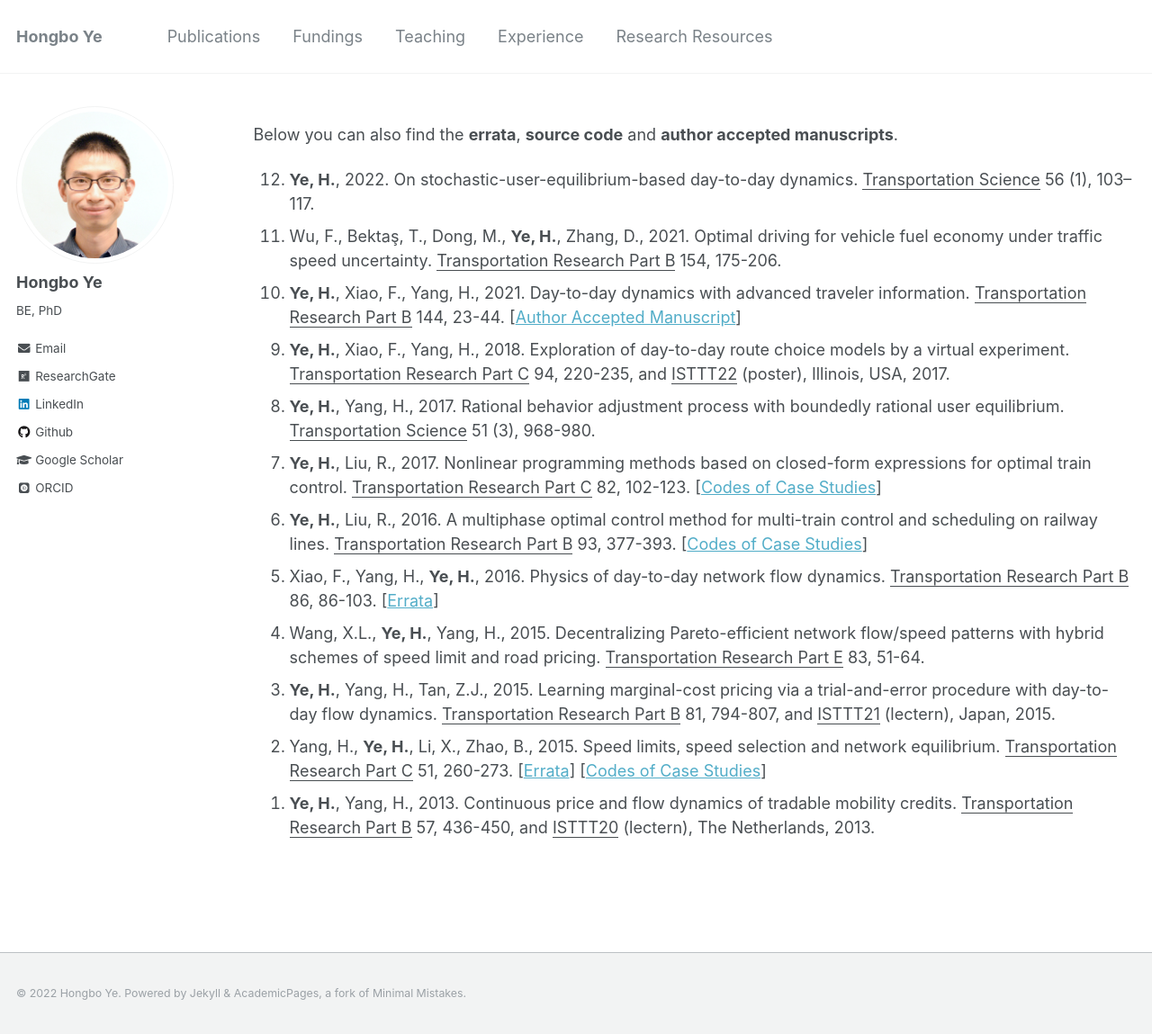
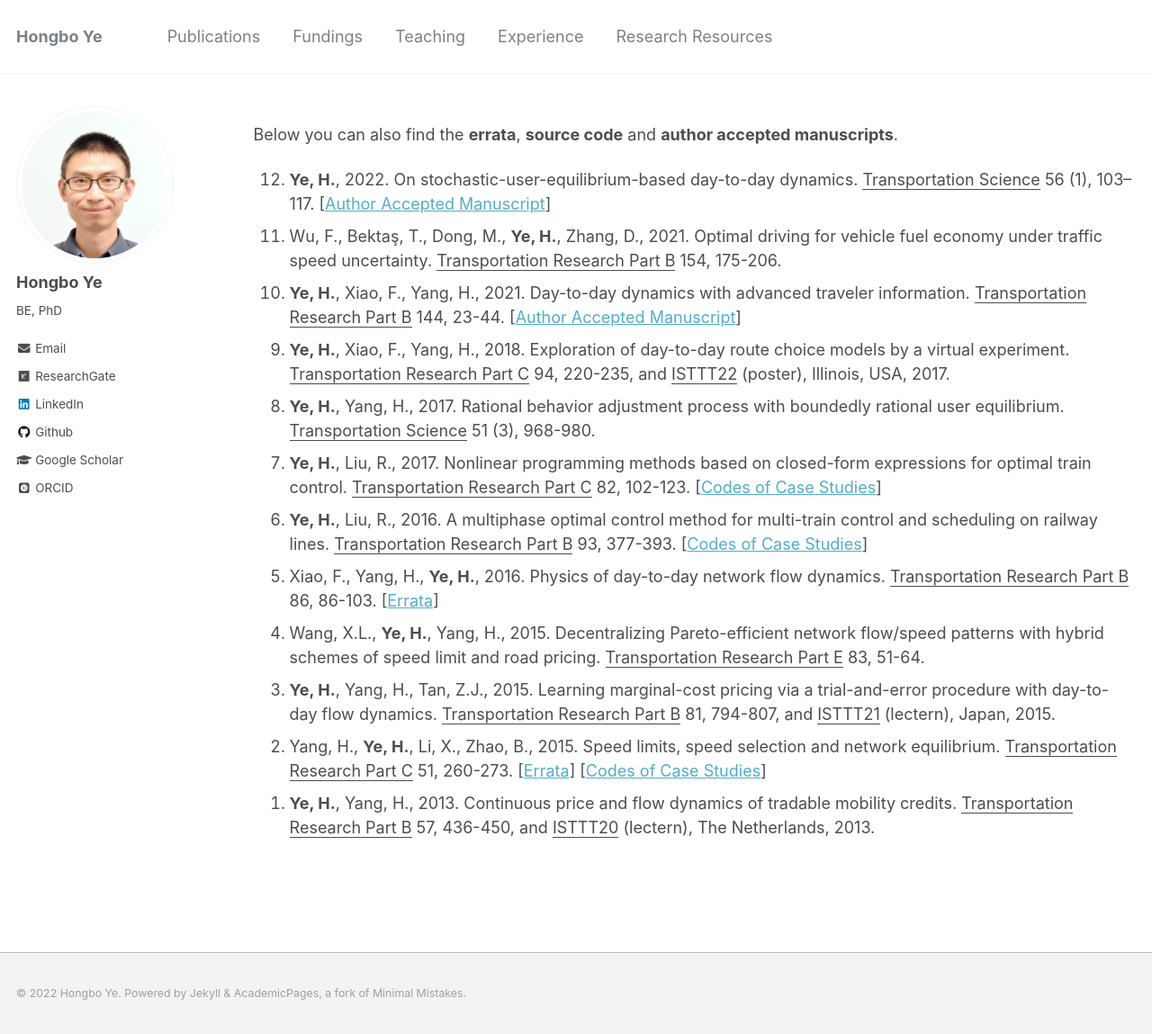
Before and after one commit to hb-ye/hb-ye.github.io, a Jekyll site: the page built from _pages/publications.md, in a window 1280 px wide and 1149 px high. Shown: the whole window at 90% size. Built offline with Jekyll 4.4.1, drawn with Linux system fonts in a browser that asks for light colours; some web fonts are replaced.

Commit message:
Add AAM (SUE-DTD TS )

```diff
--- a/_pages/publications.md
+++ b/_pages/publications.md
@@ -18,7 +18,7 @@ author_profile: true
 Below you can also find the **errata**, **source code** and **author accepted manuscripts**.
 
 {: reversed="reversed"}
-12. **Ye, H.**, 2022. On stochastic-user-equilibrium-based day-to-day dynamics. <u>Transportation Science</u> 56 (1), 103–117.
+12. **Ye, H.**, 2022. On stochastic-user-equilibrium-based day-to-day dynamics. <u>Transportation Science</u> 56 (1), 103–117. [[Author Accepted Manuscript](/files/2022_SUE-DTD_TS_AAM.pdf)]
 11. Wu, F., Bektaş, T., Dong, M., **Ye, H.**, Zhang, D., 2021. Optimal driving for vehicle fuel economy under traffic speed uncertainty. <u>Transportation Research Part B</u> 154, 175-206.
 10. **Ye, H.**, Xiao, F., Yang, H., 2021. Day-to-day dynamics with advanced traveler information. <u>Transportation Research Part B</u> 144, 23-44. [[Author Accepted Manuscript](/files/2021YXY_AAM.pdf)]
 9. **Ye, H.**, Xiao, F., Yang, H., 2018. Exploration of day-to-day route choice models by a virtual experiment. <u>Transportation Research Part C</u> 94, 220-235, and <u>ISTTT22</u> (poster), Illinois, USA, 2017.
```
Also changed, not shown: 1 other file.
